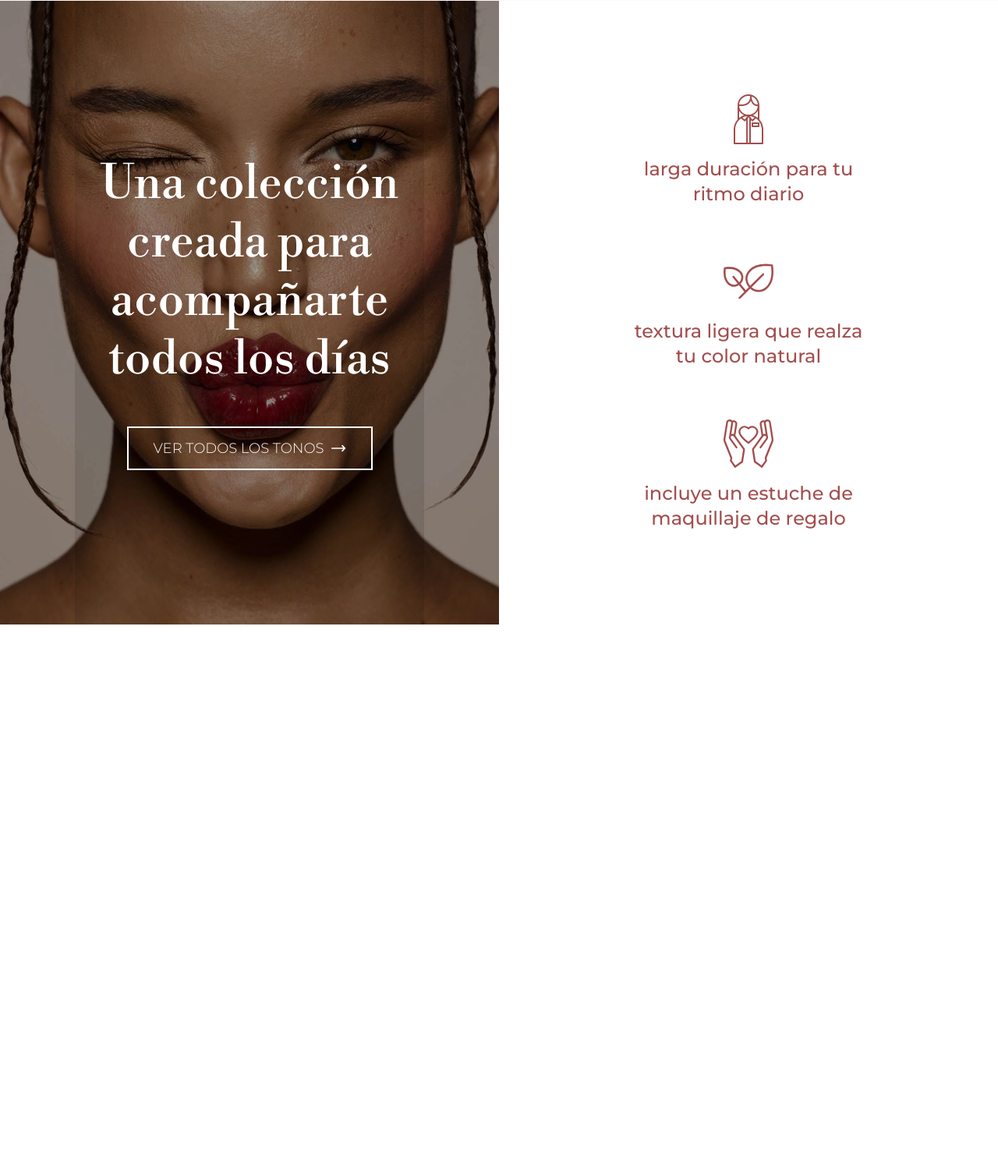
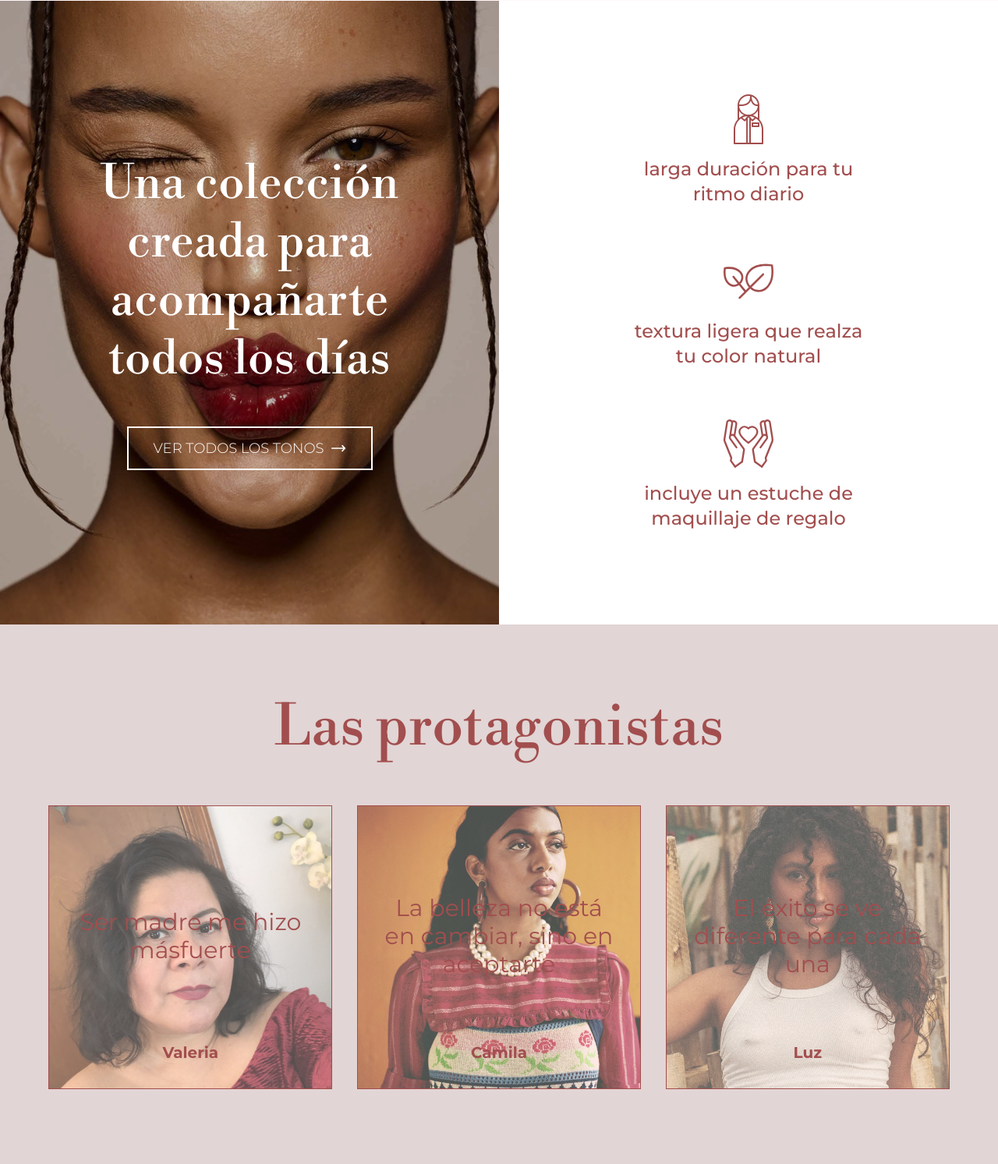
Before and after one commit to JASR2003/CHROMA-Cosmetics, a website: page index.html in a window 1280 px wide. Shown: the part 2306-3799 px from the top of the page at 78% size. Before the commit the page ends 3107 px from the top, so only its background shows below. Drawn offline with nearby package versions, Linux system fonts and the light colour scheme.

Commit message:
agregar protagonista

```diff
--- a/index.html
+++ b/index.html
@@ -89,10 +89,9 @@
 
     <section class="w-full bg-white flex flex-col md:flex-row min-h-screen">
         <!-- Columna Izquierda: Imagen y Texto -->
-        <div class="w-full md:w-1/2 relative bg-cover bg-center px-12 md:px-24 bg-[url('./assets/collection-bg.webp')]">
-            <div class="absolute inset-0 bg-black/20"></div>
-            <div
-                class="relative z-10 h-full flex flex-col justify-center items-center text-center py-12 md:py-24 bg-black/10">
+        <div
+            class="w-full md:w-1/2 relative bg-cover bg-center px-12 md:px-24 bg-[url('./assets/collection-bg.webp')] bg-black/20">
+            <div class="relative z-10 h-full flex flex-col justify-center items-center text-center py-12 md:py-24">
                 <h2 class="text-white text-4xl md:text-6xl font-bodoni mb-12 leading-tight">
                     Una colección<br>
                     creada para<br>
@@ -167,6 +166,47 @@
 
         </div>
     </section>
+
+    <section class="w-full bg-[#e2d5d5] py-24 px-8">
+        <h2 class="text-[#a24e4e] text-5xl md:text-7xl font-bodoni text-center mb-16">Las protagonistas</h2>
+
+        <div class="grid grid-cols-1 md:grid-cols-3 gap-8 w-[95%] mx-auto">
+
+            <!-- Protagonista 1 -->
+            <div
+                class="relative w-full aspect-square border border-[#a24e4e] bg-cover bg-center bg-[url('./assets/protagonista-1.webp')]">
+                <div class="absolute inset-0 bg-white/30"></div>
+                <div class="relative z-10 w-full h-full flex flex-col justify-center items-center text-center p-8">
+                    <p class="text-[#a24e4e] text-2xl md:text-3xl font-montserrat mb-auto mt-auto">Ser madre me hizo
+                        másfuerte</p>
+                    <span class="text-[#a24e4e] text-xl font-bold font-montserrat">Valeria</span>
+                </div>
+            </div>
+
+            <!-- Protagonista 2 -->
+            <div
+                class="relative w-full aspect-square border border-[#a24e4e] bg-cover bg-center bg-[url('./assets/protagonista-2.webp')]">
+                <div class="absolute inset-0 bg-white/30"></div>
+                <div class="relative z-10 w-full h-full flex flex-col justify-center items-center text-center p-8">
+                    <p class="text-[#a24e4e] text-2xl md:text-3xl font-montserrat mb-auto mt-auto">La belleza no está en
+                        cambiar, sino en aceptarte</p>
+                    <span class="text-[#a24e4e] text-xl font-bold font-montserrat">Camila</span>
+                </div>
+            </div>
+
+            <!-- Protagonista 3 -->
+            <div
+                class="relative w-full aspect-square border border-[#a24e4e] bg-cover bg-center bg-[url('./assets/protagonista-3.webp')]">
+                <div class="absolute inset-0 bg-white/30"></div>
+                <div class="relative z-10 w-full h-full flex flex-col justify-center items-center text-center p-8">
+                    <p class="text-[#a24e4e] text-2xl md:text-3xl font-montserrat mb-auto mt-auto">El éxito se ve
+                        diferente para cada una</p>
+                    <span class="text-[#a24e4e] text-xl font-bold font-montserrat">Luz</span>
+                </div>
+            </div>
+
+        </div>
+    </section>
 </body>
 
 </html>
```
Also changed, not shown: src/assets/protagonista-1.webp (added), src/assets/protagonista-2.webp (added), src/assets/protagonista-3.webp (added), src/output.css.
